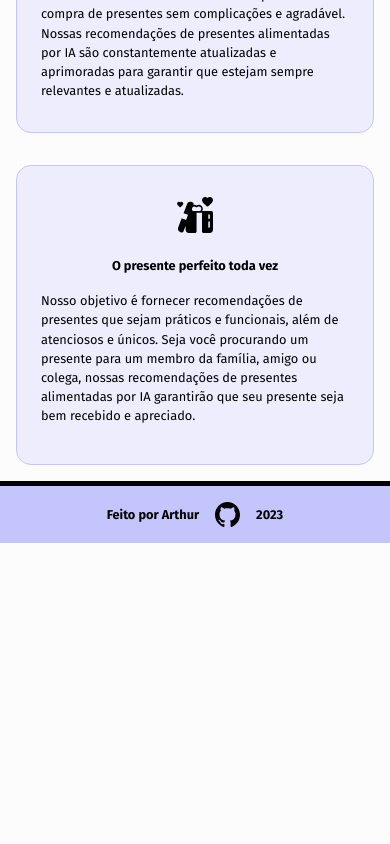
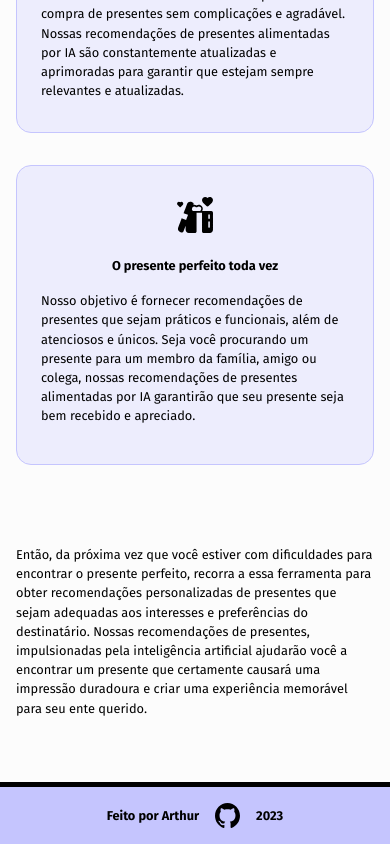
Before and after one commit to arthur-dias/whatgift-app, a React (Vite) app: page / in a window 390 px wide. Shown: the part 1251-2095 px from the top of the page. Before the commit the page ends 1794 px from the top, so only its background shows below. Built offline with nearby package versions, Linux system fonts and the light colour scheme.

Commit message:
card component structure changes

```diff
--- a/src/components/Cards/Cards.module.css
+++ b/src/components/Cards/Cards.module.css
@@ -8,3 +8,15 @@
   width: 100%;
   padding: 5rem 1rem 1rem;
 }
+
+.cards__text {
+  padding: 3rem 0;
+  width: 75%;
+}
+
+@media (max-width: 600px) {
+  .cards__text {
+    width: 100%;
+    font-size: var(--font-small-size);
+  }
+}
--- a/src/components/Cards/Cards.tsx
+++ b/src/components/Cards/Cards.tsx
@@ -2,7 +2,11 @@ import Card from '../Card/Card'
 import { CardsData } from '../../data/cardsData'
 import styles from './Cards.module.css'
 
-const Cards = () => {
+interface CardProps {
+  text: string
+}
+
+const Cards = ({ text }: CardProps) => {
   return (
     <div className={styles.cards}>
       {CardsData.map((card) => (
@@ -13,6 +17,7 @@ const Cards = () => {
           key={card.title}
         />
       ))}
+      <p className={styles.cards__text}>{text}</p>
     </div>
   )
 }
```
